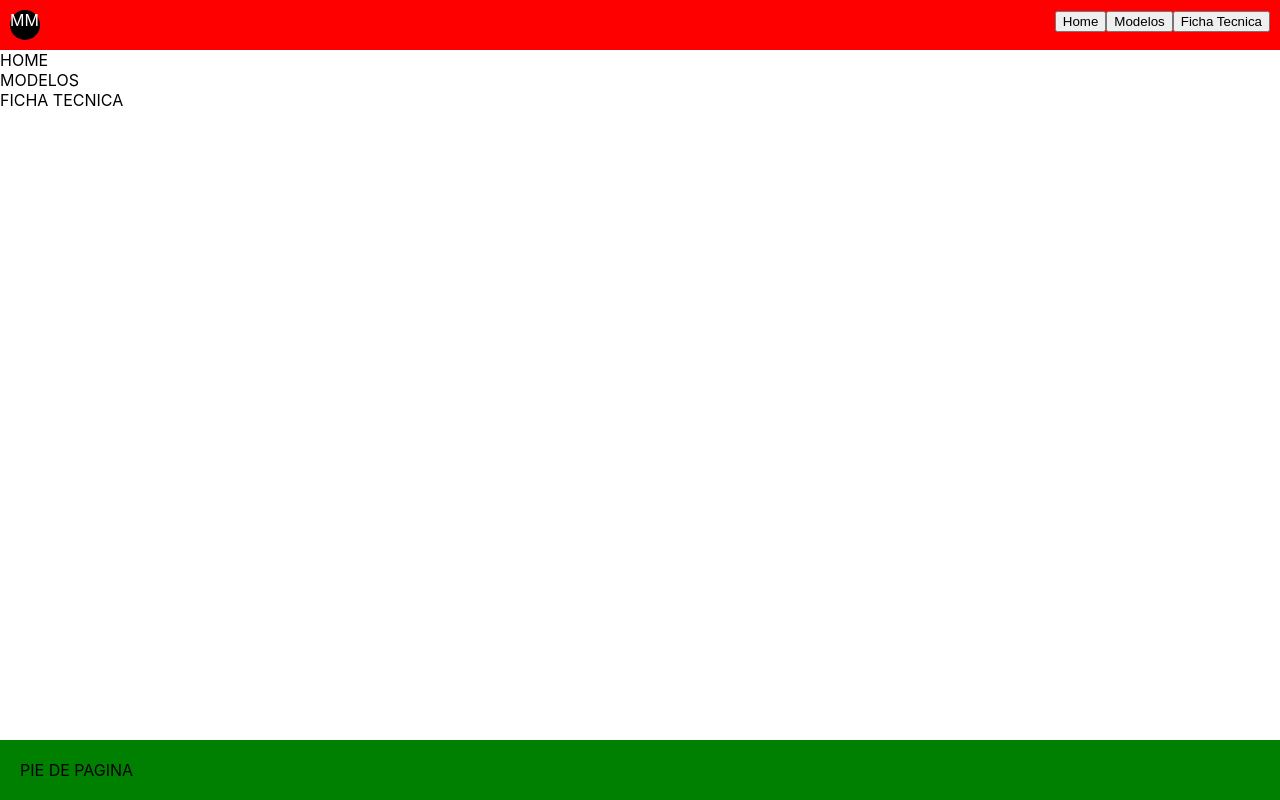
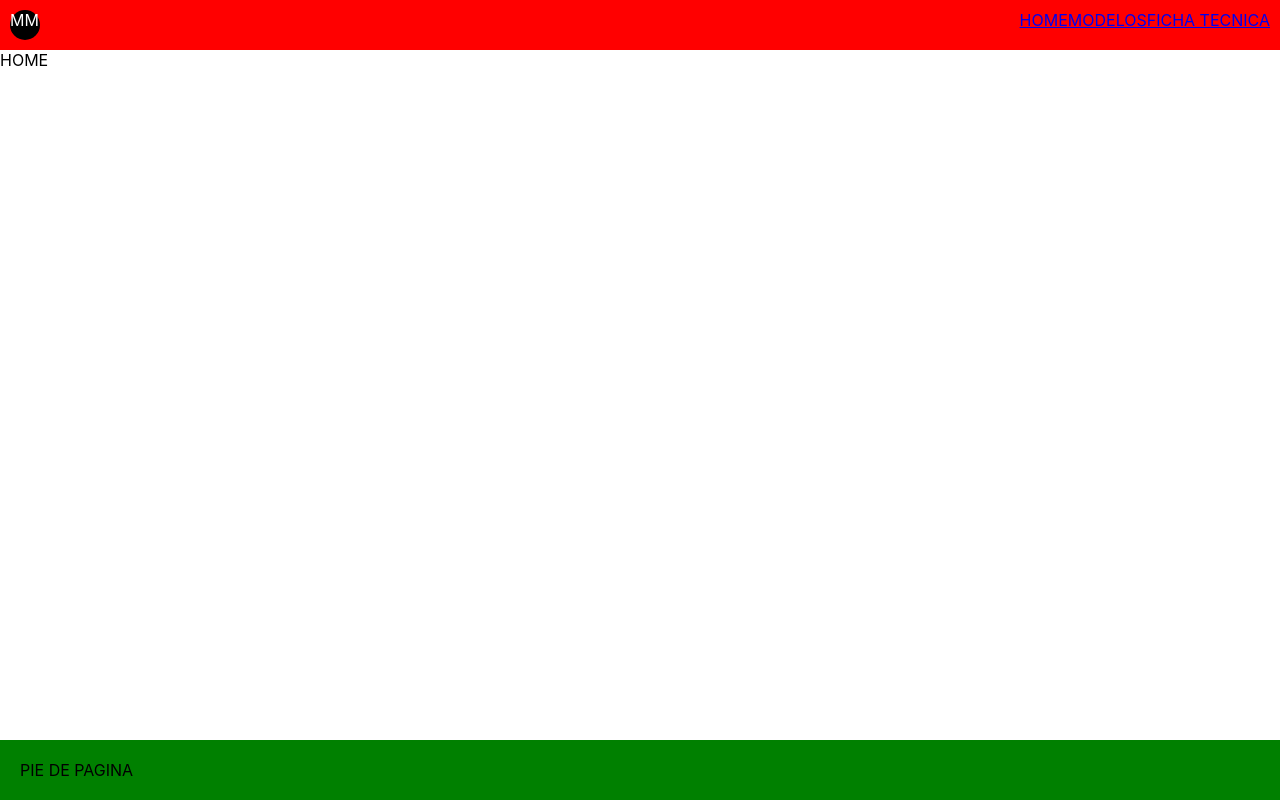
Before and after one commit to Mauricio-Garcia-A/Proyecto-EGO, a React (Create React App) app: page / in a window 1280 px wide. Built offline with nearby package versions, Linux system fonts and the light colour scheme.

Commit message:
Se añade el Ruteo de la app (React Router Dom)

```diff
--- a/package.json
+++ b/package.json
@@ -10,6 +10,7 @@
     "gh-pages": "^4.0.0",
     "react": "^18.2.0",
     "react-dom": "^18.2.0",
+    "react-router-dom": "^6.3.0",
     "react-scripts": "5.0.1",
     "web-vitals": "^2.1.4"
   },
--- a/src/App.js
+++ b/src/App.js
@@ -1,4 +1,6 @@
 import './App.css'
+import { Routes, Route} from "react-router-dom";
+
 import BarraDeNavegacion from './Componentes/BarraDeNavegacion/BarraDeNavegacion'
 import PieDePagina from './Componentes/PieDePagina/PieDePagina'
 import Home from './Paginas/Home/Home'
@@ -12,9 +14,11 @@ function App() {
         <BarraDeNavegacion />
       </header>
       <section>
-        <Home />
-        <Modelos />
-        <FichaTecnica />
+        <Routes>
+          <Route path="/" element={<Home />} />
+          <Route path="modelos" element={<Modelos />} />
+          <Route path="fichatecnica" element={<FichaTecnica />} />
+        </Routes>
       </section>
       <footer className='pie-de-pagina-App '>
         <PieDePagina />
--- a/src/Componentes/BarraDeNavegacion/BarraDeNavegacion.js
+++ b/src/Componentes/BarraDeNavegacion/BarraDeNavegacion.js
@@ -1,5 +1,6 @@
 import React from 'react'
 import './BarraDeNavegacion.css'
+import { Link } from "react-router-dom"
 
 export default function BarraDeNavegacion() {
     return (
@@ -8,9 +9,11 @@ export default function BarraDeNavegacion() {
                 MM
             </div>
             <div className='contenedor-botones-BarraDeNavegacion'>
-                <button>Home</button>
-                <button>Modelos</button>
-                <button>Ficha Tecnica</button>
+            <nav>
+                <Link to="/">HOME</Link>
+                <Link to="/modelos">MODELOS</Link>
+                <Link to="/fichatecnica">FICHA TECNICA</Link>
+            </nav>
             </div>
         </div>
     )
--- a/src/index.js
+++ b/src/index.js
@@ -3,11 +3,15 @@ import ReactDOM from 'react-dom/client';
 import './index.css';
 import App from './App';
 import reportWebVitals from './reportWebVitals';
+import { BrowserRouter } from "react-router-dom";
+
 
 const root = ReactDOM.createRoot(document.getElementById('root'));
 root.render(
   <React.StrictMode>
-    <App />
+      <BrowserRouter>
+        <App />
+      </BrowserRouter>
   </React.StrictMode>
 );
 
```
Also changed, not shown: 1 other file (tests, documents, lock files or other folders).
